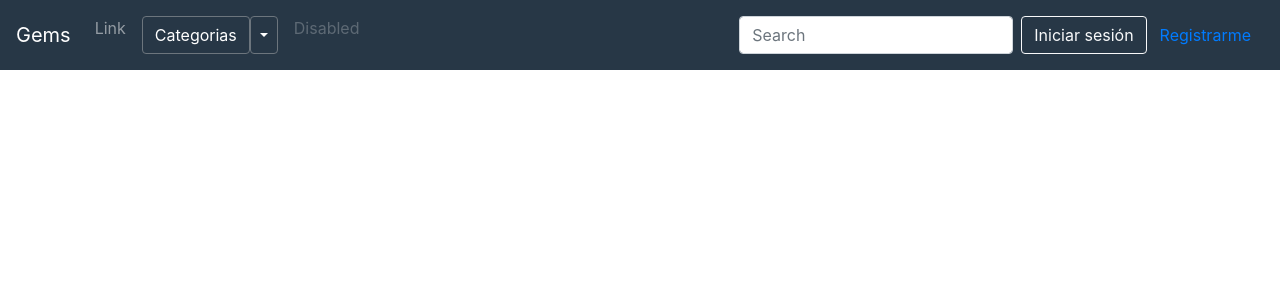
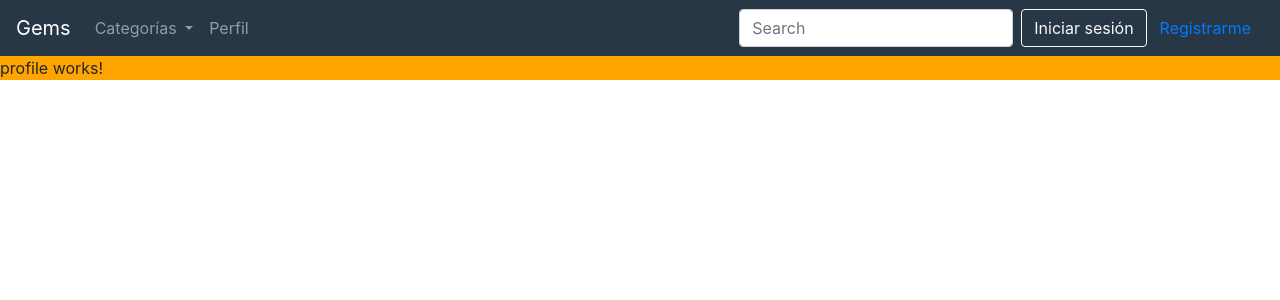
Before and after one commit to fredygamba/GemsWeb, an Angular app: page /profile in a window 1280 px wide. Before the commit this address led to /. Shown: the top 300 px of the page. Built offline with nearby package versions, Linux system fonts and the light colour scheme.

Commit message:
cambios para routing

```diff
--- a/src/app/app-routing.module.ts
+++ b/src/app/app-routing.module.ts
@@ -1,8 +1,12 @@
 import { NgModule } from '@angular/core';
 import { Routes, RouterModule } from '@angular/router';
+import { ProfileComponent } from './pages/profile/profile.component';
+import { HomeComponent } from './pages/home/home.component';
 
-
-const routes: Routes = [];
+const routes: Routes = [
+  { path: "home", component: HomeComponent },
+  { path: "profile", component: ProfileComponent }
+];
 
 @NgModule({
   imports: [RouterModule.forRoot(routes)],
--- a/src/app/app.component.html
+++ b/src/app/app.component.html
@@ -1 +1,2 @@
 <app-menu></app-menu>
+<router-outlet></router-outlet>
--- a/src/app/app.module.ts
+++ b/src/app/app.module.ts
@@ -5,11 +5,15 @@
 import { AppRoutingModule } from './app-routing.module';
 import { AppComponent } from './app.component';
 import { MenuComponent } from './components/menu/menu.component';
+import { ProfileComponent } from './pages/profile/profile.component';
+import { HomeComponent } from './pages/home/home.component';
 
 @NgModule({
   declarations: [
     AppComponent,
-    MenuComponent
+    MenuComponent,
+    ProfileComponent,
+    HomeComponent
   ],
   imports: [
     BrowserModule,
--- a/src/app/components/menu/menu.component.html
+++ b/src/app/components/menu/menu.component.html
@@ -1,5 +1,5 @@
 <nav class="navbar navbar-expand-lg navbar-dark " style="background-color: #273746 ;">
-  <a class="navbar-brand" href="#">Gems</a>
+  <a class="navbar-brand" href="" routerLink="/home">Gems</a>
   <button class="navbar-toggler" type="button" data-toggle="collapse" data-target="#navbarSupportedContent"
     aria-controls="navbarSupportedContent" aria-expanded="false" aria-label="Toggle navigation">
     <span class="navbar-toggler-icon"></span>
@@ -7,24 +7,19 @@
 
   <div class="collapse navbar-collapse" id="navbarSupportedContent">
     <ul class="navbar-nav mr-auto">
-      <li class="nav-item">
-        <a class="nav-link" href="#">Link</a>
-      </li>
-      <li class="nav-link dropdown">
-          <button type="button" class="btn btn-secondary"  style="background-color: #273746 ;">Categorias</button>
-          <button type="button" class="btn btn-secondary dropdown-toggle dropdown-toggle-split" id="dropdownMenuReference" data-toggle="dropdown" aria-haspopup="true" aria-expanded="false" data-reference="parent"  style="background-color: #273746 ;">
-            <span class="sr-only">Toggle Dropdown</span>
-          </button>
-          <div class="dropdown-menu" aria-labelledby="dropdownMenuReference">
-            <a class="dropdown-item" href="#">Action</a>
-            <a class="dropdown-item" href="#">Another action</a>
-            <a class="dropdown-item" href="#">Something else here</a>
-            <div class="dropdown-divider"></div>
-            <a class="dropdown-item" href="#">Separated link</a>
-          </div>
+      <li class="nav-item dropdown">
+        <a class="nav-link dropdown-toggle" href="#" id="navbarDropdown" role="button" data-toggle="dropdown" aria-haspopup="true" aria-expanded="false">
+          Categorías
+        </a>
+        <div class="dropdown-menu" aria-labelledby="navbarDropdown">
+          <a class="dropdown-item" href="#">Action</a>
+          <a class="dropdown-item" href="#">Another action</a>
+          <div class="dropdown-divider"></div>
+          <a class="dropdown-item" href="#">Something else here</a>
+        </div>
       </li>
       <li class="nav-item">
-        <a class="nav-link disabled" href="#" tabindex="-1" aria-disabled="true">Disabled</a>
+        <a class="nav-link" href="" routerLink="/profile">Perfil</a>
       </li>
     </ul>
     <form class="form-inline my-2 my-lg-0">
@@ -87,11 +82,11 @@
           <div class="row">
             <div class="col-sm">
               <div class="custom-control custom-checkbox mr-sm-2">
-                <input type="checkbox" class="custom-control-input" id="checkRecId">
+                <input id="checkRecId" type="checkbox" class="custom-control-input" id="customControlAutosizing">
                 <label class="custom-control-label" for="customControlAutosizing">Recuérdame</label>
               </div>
             </div>
-            <div class="col-sm" style="text-align: right; text-decoration: none;">
+            <div id="forgottenData" class="col-sm" style="text-align: right;">
               <a href="">Olvide mis dados</a>
             </div>
           </div>
@@ -167,6 +162,7 @@
             <p style="color: red;">*La contraseña NO es la misma</p>
           </small>
         </div>
+
         <div class="form-group form-check">
           <input type="checkbox" class="form-check-input" id="checkCondicionUso">
           <label class="form-check-label" for="exampleCheck1"  required>Acepto Condiciones de uso</label>
--- a/src/app/components/menu/menu.component.scss
+++ b/src/app/components/menu/menu.component.scss
@@ -1,3 +1,7 @@
+a {
+    text-decoration: none;
+}
+
 .centrar-img{
     position: fixed;
     width: 200px;
@@ -12,3 +16,8 @@
     text-align: center;
     font-size: 80px;
 }
+
+#forgottenData {
+    text-align: center;
+    text-decoration: none;
+}
--- /dev/null
+++ b/src/app/pages/home/home.component.html
@@ -0,0 +1 @@
+<p>home works!</p>
--- /dev/null
+++ b/src/app/pages/home/home.component.ts
@@ -0,0 +1,15 @@
+import { Component, OnInit } from '@angular/core';
+
+@Component({
+  selector: 'app-home',
+  templateUrl: './home.component.html',
+  styleUrls: ['./home.component.scss']
+})
+export class HomeComponent implements OnInit {
+
+  constructor() { }
+
+  ngOnInit(): void {
+  }
+
+}
--- /dev/null
+++ b/src/app/pages/profile/profile.component.html
@@ -0,0 +1,3 @@
+<div style="background-color: orange;">
+    <p>profile works!</p>
+</div>
--- /dev/null
+++ b/src/app/pages/profile/profile.component.ts
@@ -0,0 +1,15 @@
+import { Component, OnInit } from '@angular/core';
+
+@Component({
+  selector: 'app-profile',
+  templateUrl: './profile.component.html',
+  styleUrls: ['./profile.component.scss']
+})
+export class ProfileComponent implements OnInit {
+
+  constructor() { }
+
+  ngOnInit(): void {
+  }
+
+}
```
Also changed, not shown: src/app/pages/home/home.component.scss (added), src/app/pages/profile/profile.component.scss (added), src/index.html (line endings or trailing spaces), 2 other files (tests, documents, lock files or other folders).
